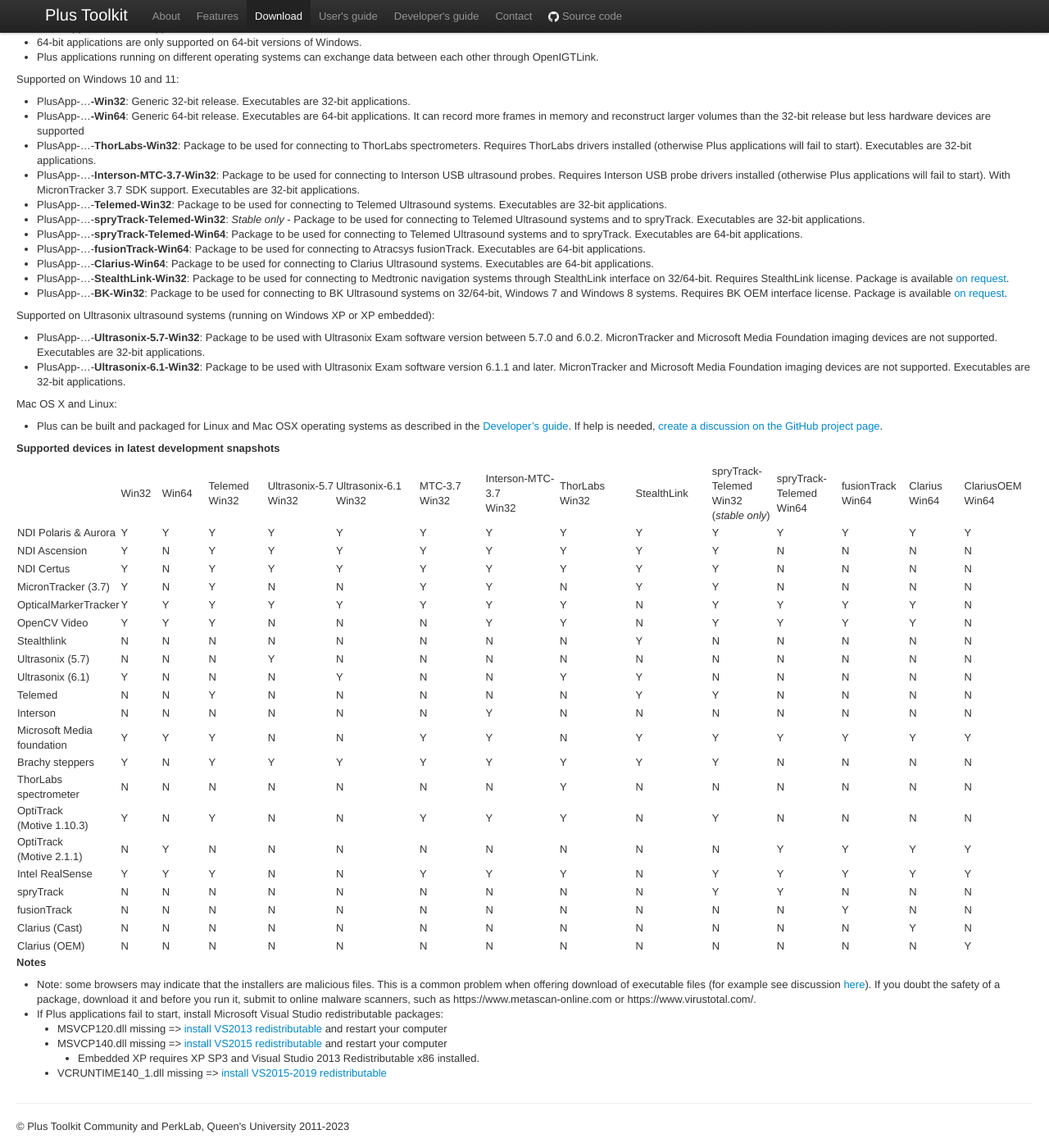
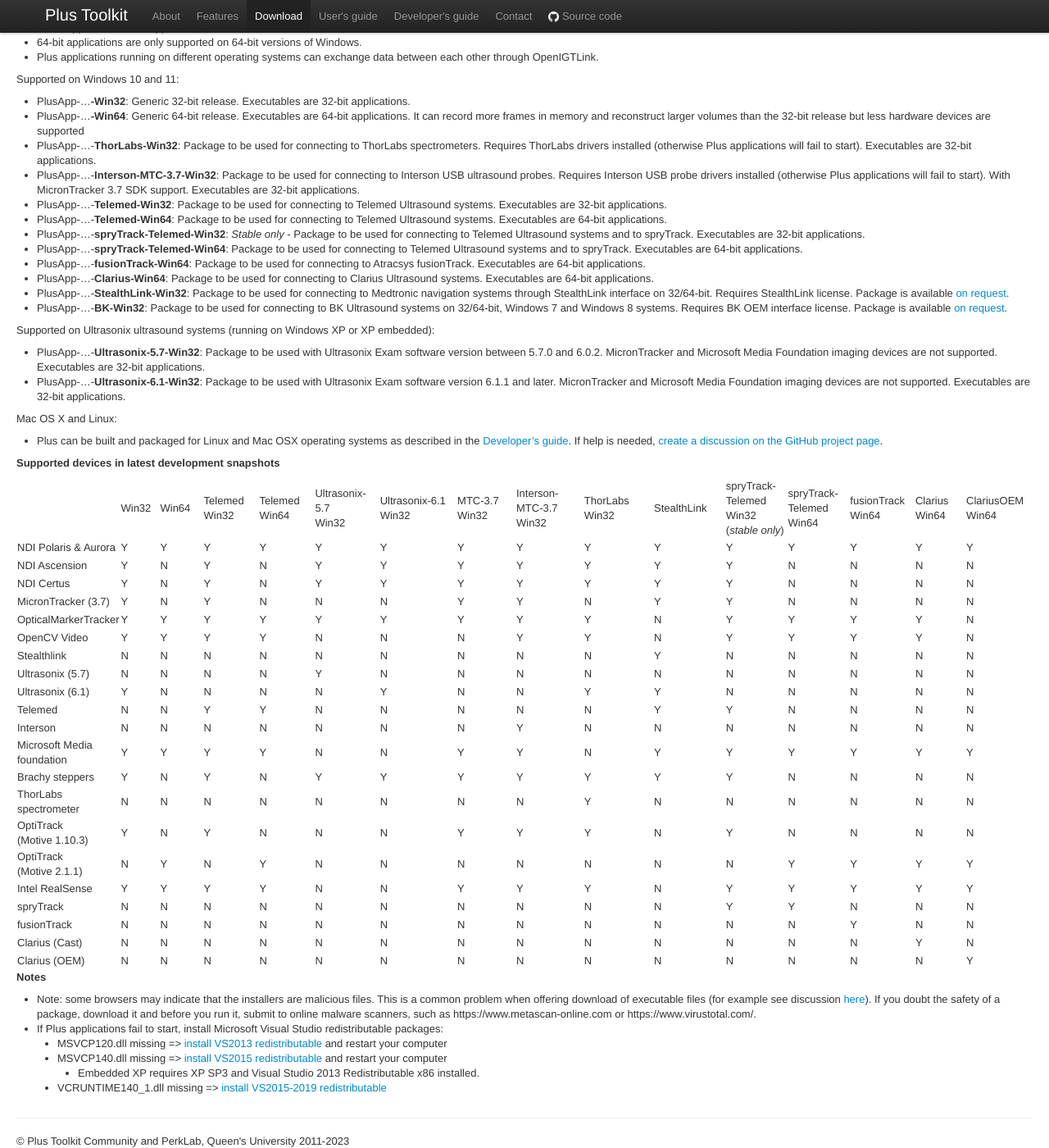
Before and after one commit to PlusToolkit/plustoolkit.github.io, a Jekyll site: the page built from download.md, in a window 1280 px wide and 1400 px high, scrolled down 194 px. Shown: the whole window at 82% size. Built offline with Jekyll 4.4.1, drawn with Linux system fonts in a browser that asks for light colours.

Commit message:
Add Telemed64 package info

```diff
--- a/download.md
+++ b/download.md
@@ -23,6 +23,7 @@
 - PlusApp-...-**ThorLabs-Win32**: Package to be used for connecting to ThorLabs spectrometers. Requires ThorLabs drivers installed (otherwise Plus applications will fail to start). Executables are 32-bit applications.
 - PlusApp-...-**Interson-MTC-3.7-Win32**: Package to be used for connecting to Interson USB ultrasound probes. Requires Interson USB probe drivers installed (otherwise Plus applications will fail to start). With MicronTracker 3.7 SDK support. Executables are 32-bit applications.
 - PlusApp-...-**Telemed-Win32**: Package to be used for connecting to Telemed Ultrasound systems. Executables are 32-bit applications.
+- PlusApp-...-**Telemed-Win64**: Package to be used for connecting to Telemed Ultrasound systems. Executables are 64-bit applications.
 - PlusApp-...-**spryTrack-Telemed-Win32**: _Stable only_ - Package to be used for connecting to Telemed Ultrasound systems and to spryTrack. Executables are 32-bit applications.
 - PlusApp-...-**spryTrack-Telemed-Win64**: Package to be used for connecting to Telemed Ultrasound systems and to spryTrack. Executables are 64-bit applications.
 - PlusApp-...-**fusionTrack-Win64**: Package to be used for connecting to Atracsys fusionTrack. Executables are 64-bit applications.
@@ -53,6 +54,9 @@
 		<col />
 		<col />
 		<col />
+		<col />
+		<col />
+		<col />
 	</colgroup>
 	<tbody>
 		<tr height="20">
@@ -61,6 +65,8 @@
 			<td style="width: 79px;">Win64</td>
 			<td style="width: 99px;">Telemed<br />
 			Win32</td>
+			<td style="width: 99px;">Telemed<br />
+			Win64</td>
 			<td style="width: 107px;">Ultrasonix-5.7<br />
 			Win32</td>
 			<td style="width: 152px;">Ultrasonix-6.1<br />
@@ -99,12 +105,14 @@
 			<td>Y</td>
 			<td>Y</td>
 			<td>Y</td>
+			<td>Y</td>
 		</tr>
 		<tr height="20">
 			<td height="20" style="height: 20px;">NDI Ascension</td>
 			<td>Y</td>
 			<td>N</td>
 			<td>Y</td>
+			<td>N</td>
 			<td>Y</td>
 			<td>Y</td>
 			<td>Y</td>
@@ -122,6 +130,7 @@
 			<td>Y</td>
 			<td>N</td>
 			<td>Y</td>
+			<td>N</td>
 			<td>Y</td>
 			<td>Y</td>
 			<td>Y</td>
@@ -139,6 +148,7 @@
 			<td>Y</td>
 			<td>N</td>
 			<td>Y</td>
+			<td>N</td>
 			<td>N</td>
 			<td>N</td>
 			<td>Y</td>
@@ -161,6 +171,7 @@
 			<td>Y</td>
 			<td>Y</td>
 			<td>Y</td>
+			<td>Y</td>
 			<td>N</td>
 			<td>Y</td>
 			<td>Y</td>
@@ -170,6 +181,7 @@
 		</tr>
 		<tr height="20">
 			<td height="20" style="height: 20px;">OpenCV Video</td>
+			<td>Y</td>
 			<td>Y</td>
 			<td>Y</td>
 			<td>Y</td>
@@ -195,6 +207,7 @@
 			<td>N</td>
 			<td>N</td>
 			<td>N</td>
+			<td>N</td>
 			<td>Y</td>
 			<td>N</td>
 			<td>N</td>
@@ -204,6 +217,7 @@
 		</tr>
 		<tr height="20">
 			<td height="20" style="height: 20px;">Ultrasonix (5.7)</td>
+			<td>N</td>
 			<td>N</td>
 			<td>N</td>
 			<td>N</td>
@@ -225,6 +239,7 @@
 			<td>N</td>
 			<td>N</td>
 			<td>N</td>
+			<td>N</td>
 			<td>Y</td>
 			<td>N</td>
 			<td>N</td>
@@ -240,6 +255,7 @@
 			<td height="20" style="height: 20px;">Telemed</td>
 			<td>N</td>
 			<td>N</td>
+			<td>Y</td>
 			<td>Y</td>
 			<td>N</td>
 			<td>N</td>
@@ -261,6 +277,7 @@
 			<td>N</td>
 			<td>N</td>
 			<td>N</td>
+			<td>N</td>
 			<td>Y</td>
 			<td>N</td>
 			<td>N</td>
@@ -272,6 +289,7 @@
 		</tr>
 		<tr height="20">
 			<td height="20" style="height: 20px;">Microsoft Media foundation</td>
+			<td>Y</td>
 			<td>Y</td>
 			<td>Y</td>
 			<td>Y</td>
@@ -292,6 +310,7 @@
 			<td>Y</td>
 			<td>N</td>
 			<td>Y</td>
+			<td>N</td>
 			<td>Y</td>
 			<td>Y</td>
 			<td>Y</td>
@@ -306,6 +325,7 @@
 		</tr>
 		<tr height="20">
 			<td height="20" style="height: 20px;">ThorLabs spectrometer</td>
+			<td>N</td>
 			<td>N</td>
 			<td>N</td>
 			<td>N</td>
@@ -328,6 +348,7 @@
 			<td>Y</td>
 			<td>N</td>
 			<td>N</td>
+			<td>N</td>
 			<td>Y</td>
 			<td>Y</td>
 			<td>Y</td>
@@ -343,6 +364,7 @@
 			<td>N</td>
 			<td>Y</td>
 			<td>N</td>
+			<td>Y</td>
 			<td>N</td>
 			<td>N</td>
 			<td>N</td>
@@ -360,6 +382,7 @@
 			<td>Y</td>
 			<td>Y</td>
 			<td>Y</td>
+			<td>Y</td>
 			<td>N</td>
 			<td>N</td>
 			<td>Y</td>
@@ -374,6 +397,7 @@
 		</tr>
 		<tr height="20">
 			<td height="20" style="height: 20px;">spryTrack</td>
+			<td>N</td>
 			<td>N</td>
 			<td>N</td>
 			<td>N</td>
@@ -402,12 +426,14 @@
 			<td>N</td>
 			<td>N</td>
 			<td>N</td>
+			<td>N</td>
 			<td>Y</td>
 			<td>N</td>
 			<td>N</td>
 		</tr>
 		<tr height="20">
 			<td height="20" style="height: 20px;">Clarius (Cast)</td>
+			<td>N</td>
 			<td>N</td>
 			<td>N</td>
 			<td>N</td>
@@ -438,6 +464,7 @@
 			<td>N</td>
 			<td>N</td>
 			<td>N</td>
+			<td>N</td>
 			<td>Y</td>
 		</tr>
 	</tbody>
```
